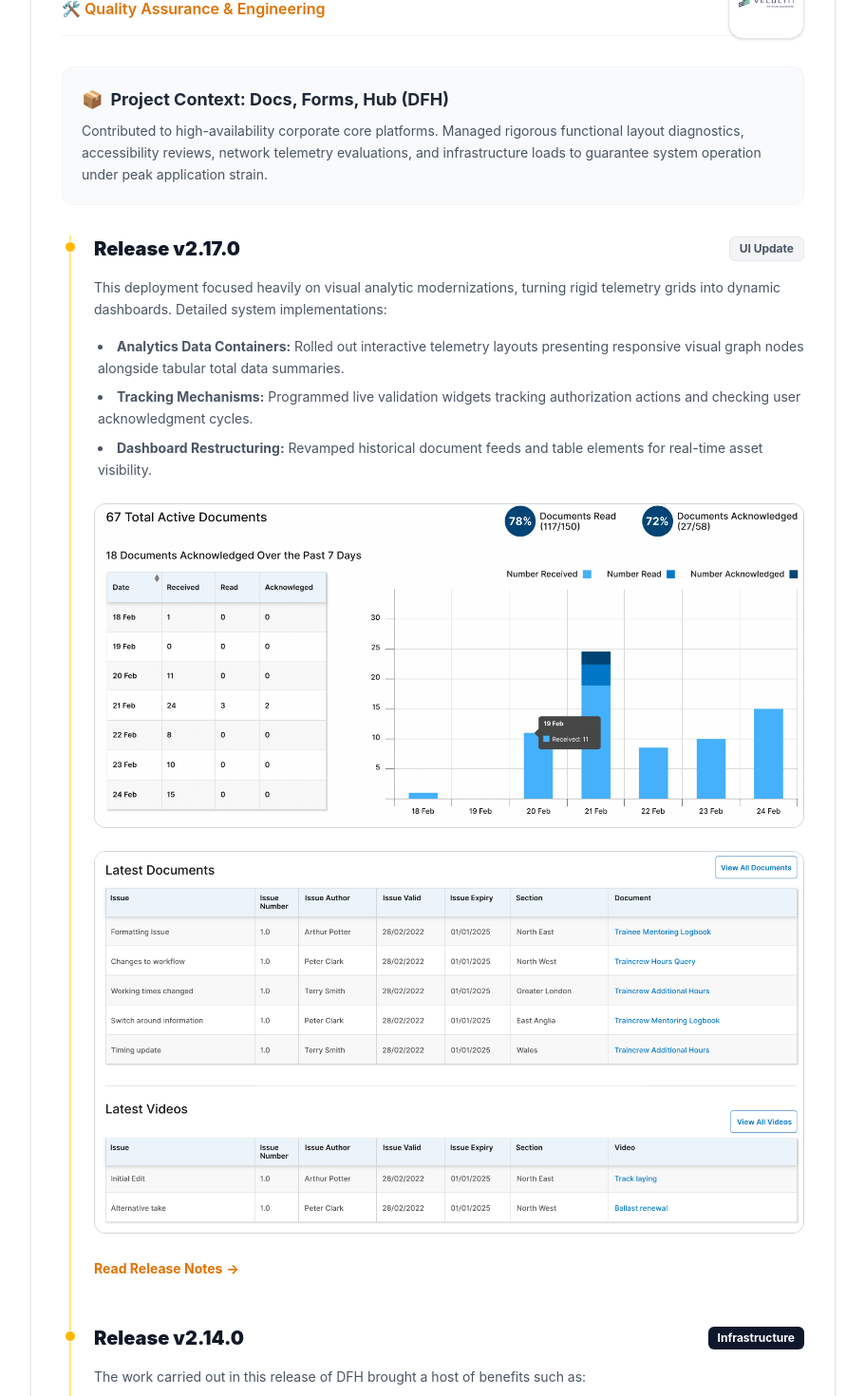
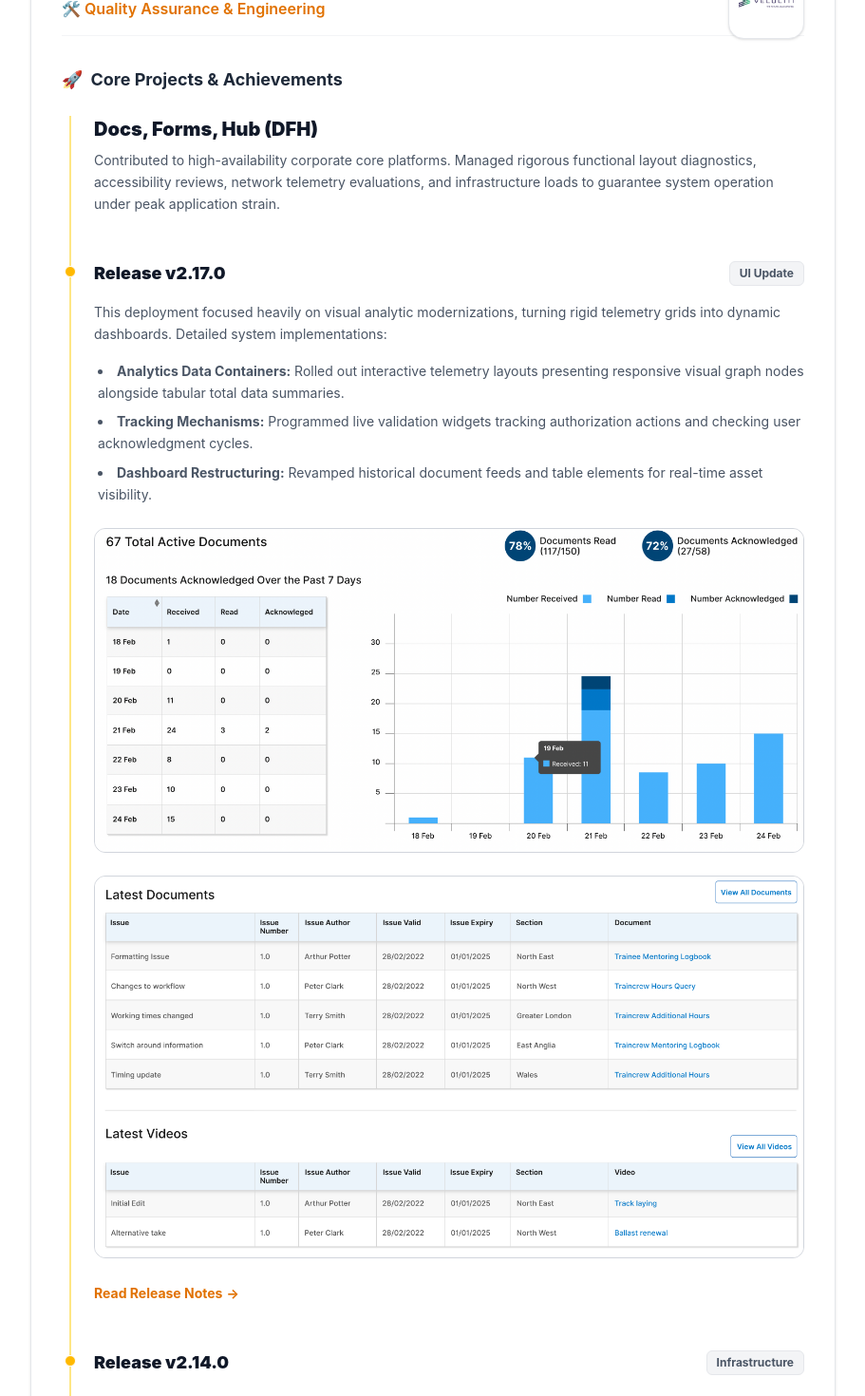
Before and after one commit to kyran-lewis/personal-website, a React (Vite) app: page /experience in a window 1280 px wide. Shown: the part 1420-2890 px from the top of the page at 95% size, without its empty margins (184-1095 px from the left). Built offline with nearby package versions, Linux system fonts and the light colour scheme.

Commit message:
added timeline entry component for experience cards, give a nice stylised timeline to show different releases for a project

```diff
--- a/src/components/BlogPostCard.tsx
+++ b/src/components/BlogPostCard.tsx
@@ -12,11 +12,11 @@ function BlogPost({ post }: Props) {
   return (
     <article
       key={post.id}
-      className="bg-white border border-gray-200 p-6 rounded-2xl shadow-sm transition-all duration-300 hover:-translate-y-2 hover:shadow-md flex flex-col h-full group"
+      className="bg-amber-50 border border-amber-100 hover:border-amber-500 p-6 rounded-2xl shadow-sm transition-all duration-300 hover:-translate-y-2 hover:shadow-md flex flex-col h-full group"
     >
       {/* Meta information container */}
       <div className="flex items-center justify-between text-xs font-semibold text-gray-400 mb-3">
-        <span className="bg-amber-50 text-amber-700 border border-amber-100 px-2.5 py-1 rounded-md">
+        <span className="bg-amber-500 text-white border border-amber-100 px-2.5 py-1 rounded-xl">
           {post.category}
         </span>
         <div className="flex gap-2">
--- /dev/null
+++ b/src/components/TimelineEntry.tsx
@@ -0,0 +1,26 @@
+import { useState, type ReactNode } from "react";
+import { Link, Outlet, useLocation } from "react-router-dom";
+
+interface Props {
+  number: string;
+  category: string;
+  children?: ReactNode;
+}
+
+function TimelineEntry({ number, category, children }: Props) {
+  return (
+    <div className="relative space-y-4">
+      <div className="absolute w-3 h-3 bg-amber-400 rounded-full -left-[23px] md:-left-[31px] top-1.5 border border-white" />
+
+      <div className="flex flex-col sm:flex-row sm:items-center justify-between gap-2">
+        <h4 className="text-lg font-black text-gray-900">Release v{number}</h4>
+        <span className="self-start sm:self-auto text-xs font-bold bg-gray-100 text-gray-600 px-2.5 py-1 rounded-md border border-gray-200">
+          {category}
+        </span>
+      </div>
+      {children}
+    </div>
+  );
+}
+
+export default TimelineEntry;
--- a/src/pages/ExperiencePage.tsx
+++ b/src/pages/ExperiencePage.tsx
@@ -7,6 +7,7 @@ import DFHDocsAndVideos from "../assets/dfh-docs-videos.png";
 import Logo from "../components/Logo";
 import Spotlight from "../components/Spotlight";
 import SubSection from "../components/SubSection";
+import TimelineEntry from "../components/TimelineEntry";
 
 function ExperiencePage() {
   return (
@@ -101,38 +102,27 @@ function ExperiencePage() {
                   (formerly 3Squared)
                 </span>
               </h2>
-              {/* Clean text-amber-600 label */}
               <p className="text-amber-600 font-semibold mt-1 flex items-center gap-1">
                 <span>🛠️</span> Quality Assurance & Engineering
               </p>
             </div>
 
             {/* Core Project Summary Block */}
-            <div className="mb-8 bg-slate-50 p-5 rounded-xl border border-gray-100">
-              <h3 className="text-lg font-bold text-gray-800 flex items-center gap-2 mb-2">
-                <span>📦</span> Project Context: Docs, Forms, Hub (DFH)
-              </h3>
+            <h3 className="text-lg font-bold text-gray-800 mb-6 flex items-center gap-2">
+              <span>🚀</span> Core Projects & Achievements
+            </h3>
+
+            <div className="space-y-12 border-l-2 border-amber-200 pl-4 md:pl-6 ml-2">
+              <h4 className="text-xl font-black text-gray-900 mb-2">
+                Docs, Forms, Hub (DFH)
+              </h4>
               <p className="text-sm text-gray-600 leading-relaxed">
                 Contributed to high-availability corporate core platforms.
                 Managed rigorous functional layout diagnostics, accessibility
                 reviews, network telemetry evaluations, and infrastructure loads
                 to guarantee system operation under peak application strain.
               </p>
-            </div>
-
-            <div className="space-y-12 border-l-2 border-amber-200 pl-4 md:pl-6 ml-2">
-              <div className="relative space-y-4">
-                <div className="absolute w-3 h-3 bg-amber-400 rounded-full -left-[23px] md:-left-[31px] top-1.5 border border-white" />
-
-                <div className="flex flex-col sm:flex-row sm:items-center justify-between gap-2">
-                  <h4 className="text-xl font-black text-gray-900">
-                    Release v2.17.0
-                  </h4>
-                  <span className="self-start sm:self-auto text-xs font-bold bg-gray-100 text-gray-600 px-2.5 py-1 rounded-md border border-gray-200">
-                    UI Update
-                  </span>
-                </div>
-
+              <TimelineEntry number="2.17.0" category="UI Update">
                 <p className="text-sm text-gray-600 leading-relaxed">
                   This deployment focused heavily on visual analytic
                   modernizations, turning rigid telemetry grids into dynamic
@@ -157,7 +147,6 @@ function ExperiencePage() {
                   </li>
                 </ul>
 
-                {/* Integrated One Per Line Full-Width Visual Assets */}
                 <div className="space-y-6 mt-6">
                   <div className="bg-gray-100 border border-gray-300 rounded-xl shadow-inner overflow-hidden">
                     <img
@@ -176,7 +165,6 @@ function ExperiencePage() {
                 </div>
 
                 <div className="pt-2">
-                  {/* Native Tailwind amber interaction classes */}
                   <a
                     href="https://support.velociti-solutions.com/hc/en-us/articles/4907359904786-Docs-Forms-Hub-v2-17-0-24-May-2022"
                     target="_blank"
@@ -189,21 +177,9 @@ function ExperiencePage() {
                     </span>
                   </a>
                 </div>
-              </div>
+              </TimelineEntry>
 
-              {/* Extended Release v2.14.0 Block */}
-              <div className="relative space-y-4">
-                <div className="absolute w-3 h-3 bg-amber-400 rounded-full -left-[23px] md:-left-[31px] top-1.5 border border-white" />
-
-                <div className="flex flex-col sm:flex-row sm:items-center justify-between gap-2">
-                  <h4 className="text-xl font-black text-gray-900">
-                    Release v2.14.0
-                  </h4>
-                  <span className="self-start sm:self-auto text-xs font-bold bg-slate-900 text-white px-2.5 py-1 rounded-md">
-                    Infrastructure
-                  </span>
-                </div>
-
+              <TimelineEntry number="2.14.0" category="Infrastructure">
                 <p className="text-sm text-gray-600 leading-relaxed">
                   The work carried out in this release of DFH brought a host of
                   benefits such as:
@@ -227,7 +203,6 @@ function ExperiencePage() {
                 </ul>
 
                 <div className="pt-2">
-                  {/* Native Tailwind amber interaction classes */}
                   <a
                     href="https://support.velociti-solutions.com/hc/en-us/articles/4526633124626-DFH-v2-14-0-Infrastructure-Maintenance-05-Mar-2022"
                     target="_blank"
@@ -240,13 +215,10 @@ function ExperiencePage() {
                     </span>
                   </a>
                 </div>
-              </div>
+              </TimelineEntry>
             </div>
           </section>
 
-          {/* ========================================== */}
-          {/* EDUCATION SECTION */}
-          {/* ========================================== */}
           <section className="bg-white border border-gray-200 rounded-2xl p-6 md:p-8 shadow-sm transition hover:shadow-md relative">
             <Logo image={UoS} alt="University of Sheffield Logo" />
 
--- a/src/pages/ViewBlogPostPage.tsx
+++ b/src/pages/ViewBlogPostPage.tsx
@@ -48,7 +48,7 @@ function ViewBlogPostPage() {
 
       {/* 2. POST HEADER LAYOUT METADATA */}
       <header className="text-center max-w-3xl mx-auto mb-10">
-        <span className="bg-amber-50 text-amber-700 border border-amber-100 text-xs font-semibold px-3 py-1 rounded-md inline-block mb-4">
+        <span className="bg-amber-500 text-white border border-amber-100 text-xs font-semibold px-3 py-1 rounded-md inline-block mb-4">
           {post.category}
         </span>
         <h1 className="text-3xl md:text-4xl lg:text-5xl font-black tracking-tight text-gray-900 mb-4 leading-tight">
```
